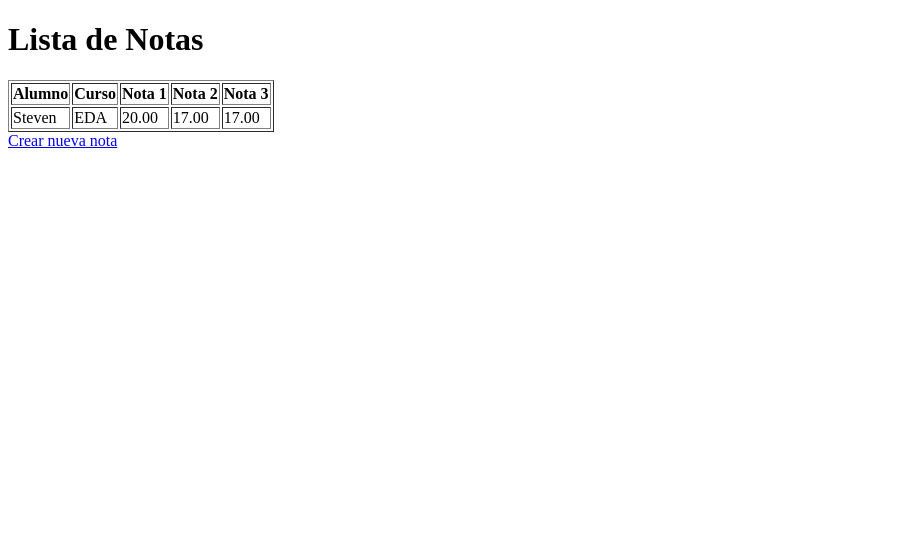
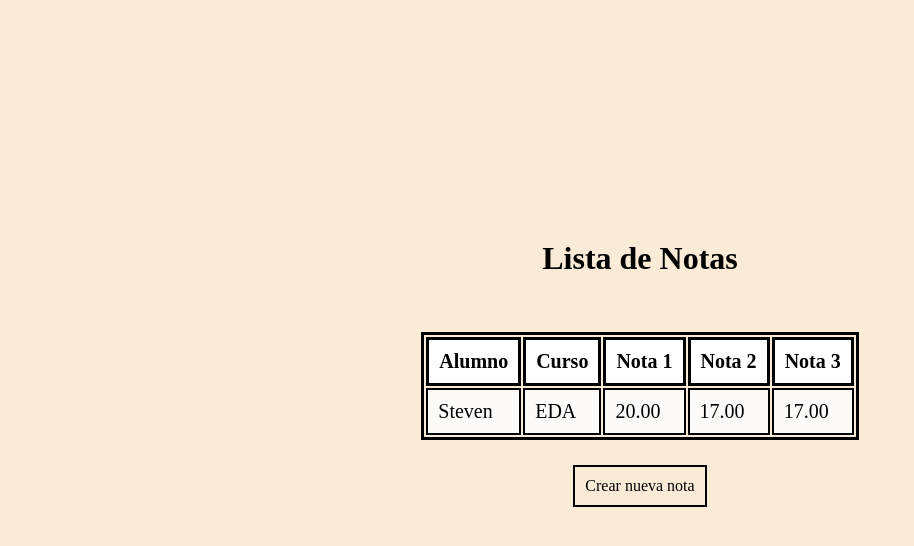
Before and after one commit to VictorMA18/Lab06-Django, a Django app: page /notas/listaNota/ in a window 1280 px wide. Shown: the top 546 px of the page, without its empty margins (0-914 px from the left). Run offline with Django 5.2, Linux system fonts and the light colour scheme; data comes from the database, SQL or seed files in the repository.

Commit message:
Codigos HTML

```diff
--- a/colegio/templates/colegio/crear_nota.html
+++ b/colegio/templates/colegio/crear_nota.html
@@ -1,9 +1,12 @@
+{% load static %}
 <!DOCTYPE html>
 <html>
 <head>
 	<title>Crear Notas</title>
+	<link rel="stylesheet" type="text/css" href="{% static 'css/style_crearNota.css'%}"></link>
 </head>
 <body>
+	<div class="content">
 		<h1>Crear Nota</h1>
 		<form method="post">
 			{% csrf_token %}
@@ -11,5 +14,6 @@
 			<button type="submit">Guardar</button>
 		</form>
 		<a href="{% url 'lista_notas' %}">Ver todas las notas</a>
+	</div>
 </body>
 </html>
--- a/colegio/templates/colegio/lista_notas.html
+++ b/colegio/templates/colegio/lista_notas.html
@@ -1,10 +1,12 @@
-<!-- templates/notas/lista_notas.html -->
+{% load static %}
 <!DOCTYPE html>
 <html>
 <head>
     <title>Lista de Notas</title>
+    <link rel="stylesheet" type="text/css" href="{% static 'css/style_table.css'%}"></link>
 </head>
 <body>
+    <div class="content">
         <h1>Lista de Notas</h1>
         <table border="1">
             <thead>
@@ -29,5 +31,6 @@
             </tbody>
         </table>
         <a href="{% url 'crear_nota' %}">Crear nueva nota</a>
+    </div>
 </body>
 </html>
```
Lines whose indentation alone changed are shown as unchanged.
